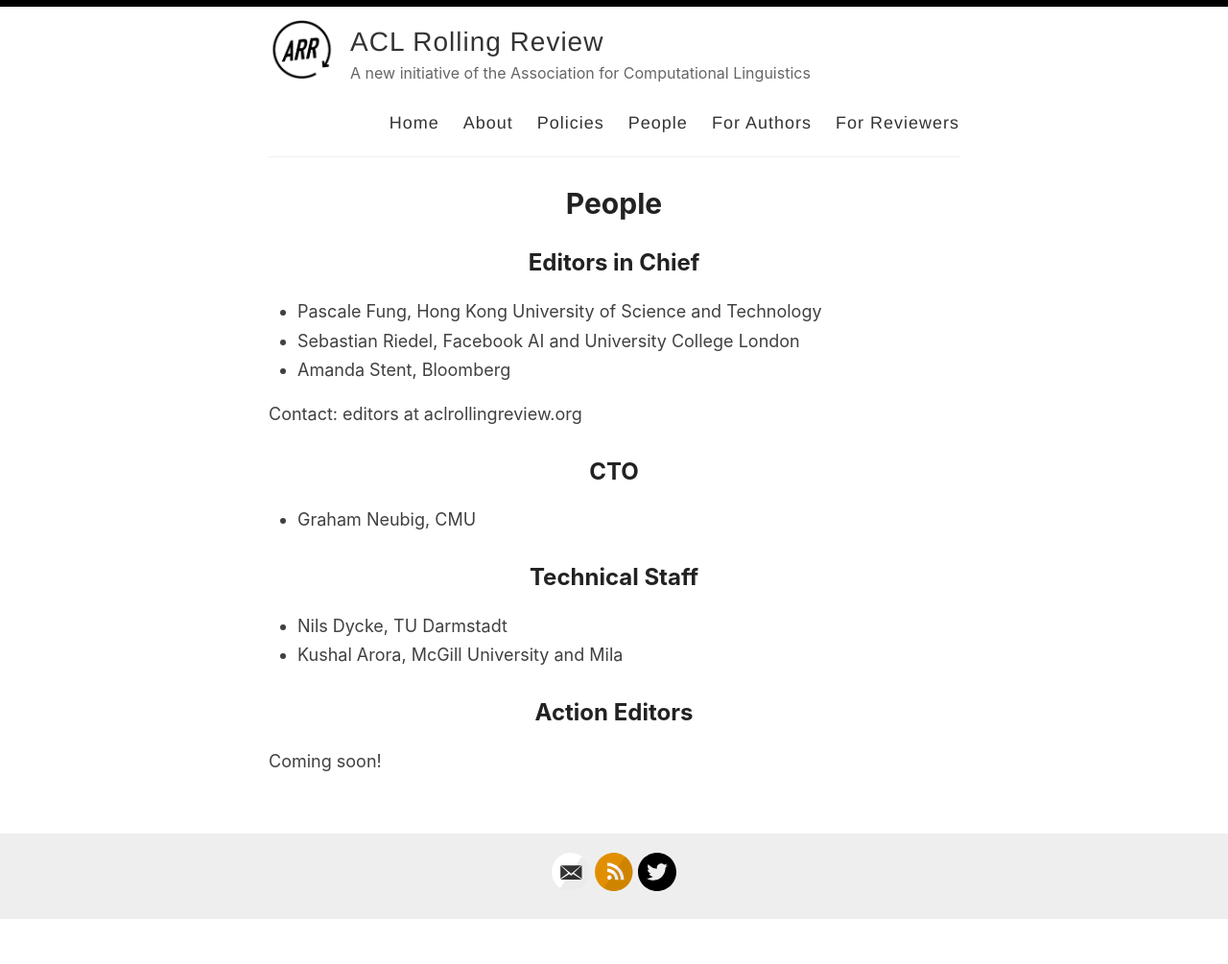
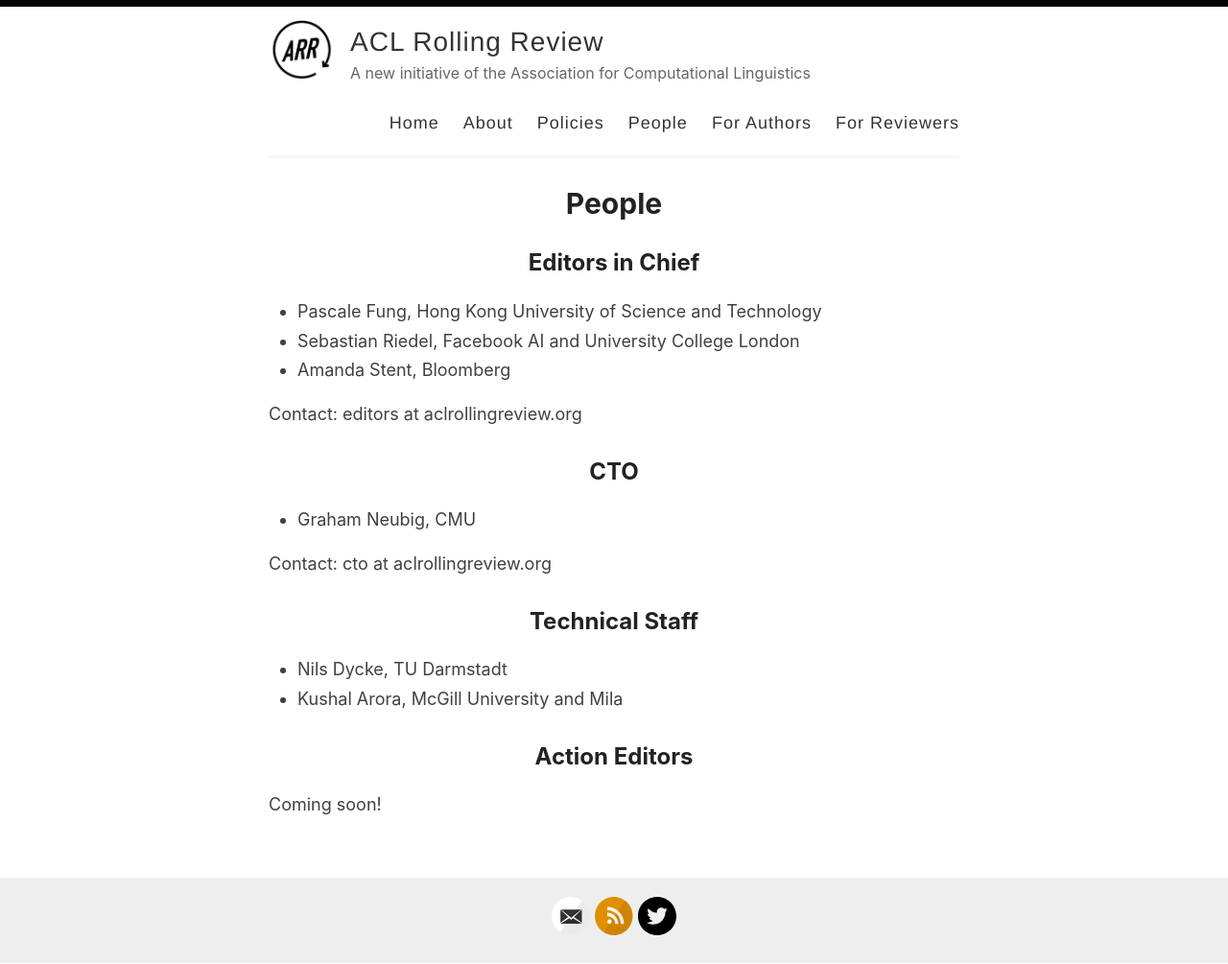
Before and after one commit to amitmerchant1990/reverie, a Jekyll site: the page built from people.md, in a window 1280 px wide. Shown: the whole page at 96% size. Built offline with Jekyll 4.4.1, drawn with Linux system fonts in a browser that asks for light colours; before the commit the page ends 959 px from its top, so only the background shows below that.

Commit message:
Update people.md

```diff
--- a/people.md
+++ b/people.md
@@ -16,6 +16,8 @@
 
 * Graham Neubig, CMU
 
+Contact: cto at aclrollingreview.org
+
 ## Technical Staff
 
 * Nils Dycke, TU Darmstadt
```
